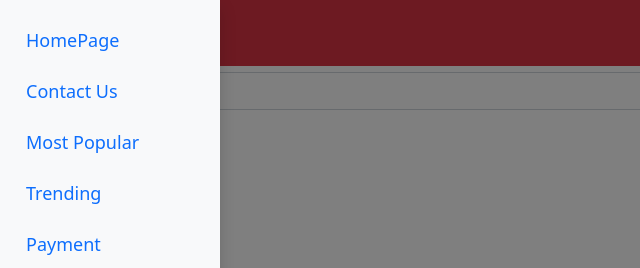
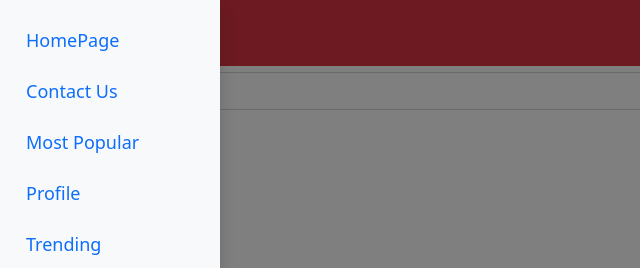
Before and after one commit to Pransri/Food-Adda, a plain HTML site: page index.html in a window 1280 px wide. Both pictures are taken after a click on the button 28 px from the left and 33 px from the top of the page. Shown: the top 268 px of the page, 0-640 px from the left. Drawn offline with nearby package versions, Linux system fonts and the light colour scheme.

Commit message:
Add files via upload

```diff
--- a/index.html
+++ b/index.html
@@ -50,6 +50,7 @@
                         <li><a href="contact.html"><span class="item-text">Contact Us</span></a></li>
 
                         <li><a href="#"><span class="item-text">Most Popular</span></a></li>
+                        <li><a href="profile.html"><span class="item-text">Profile</span></a></li>
 
 
                         <li><a href="#"> <span class="item-text">Trending</span></a></li>
```
